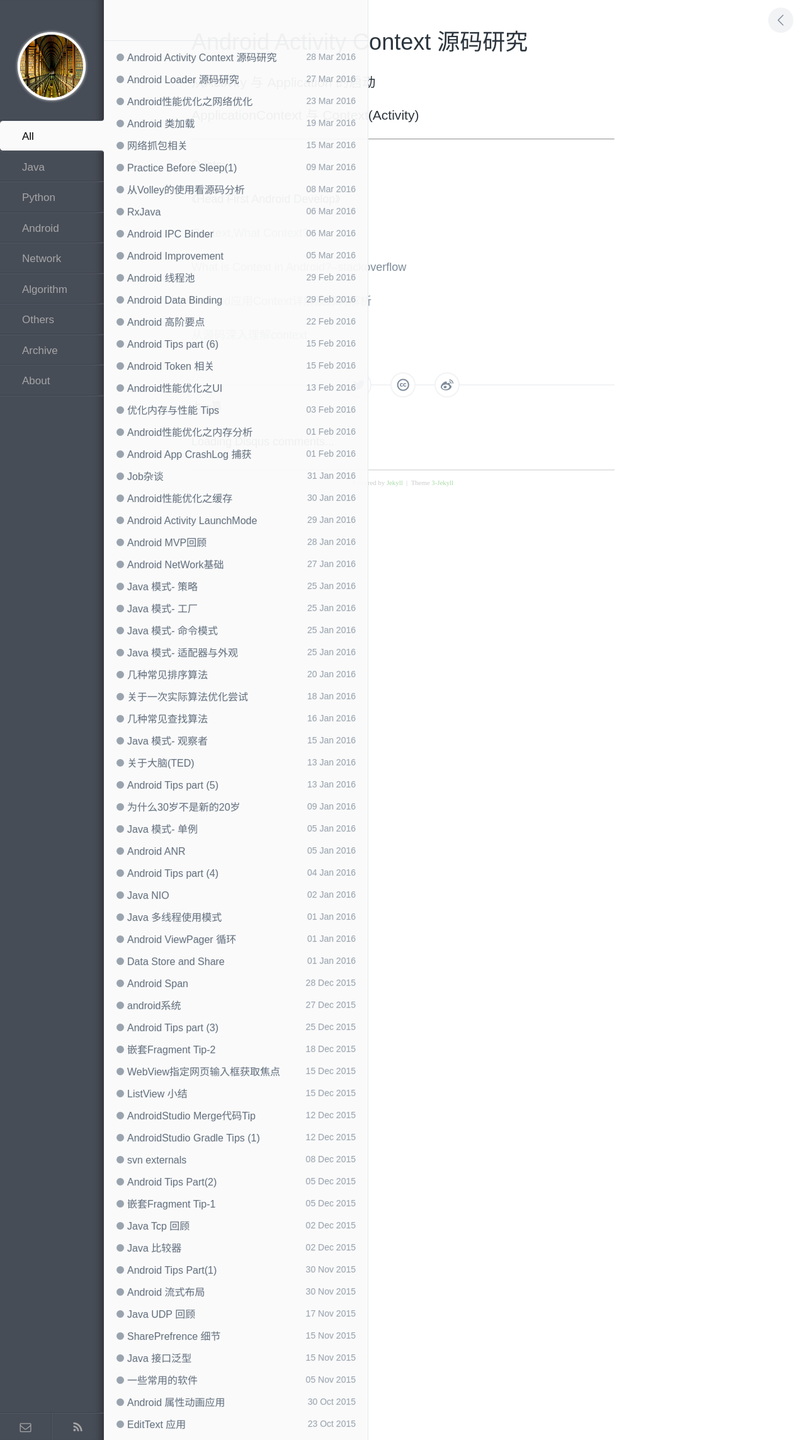
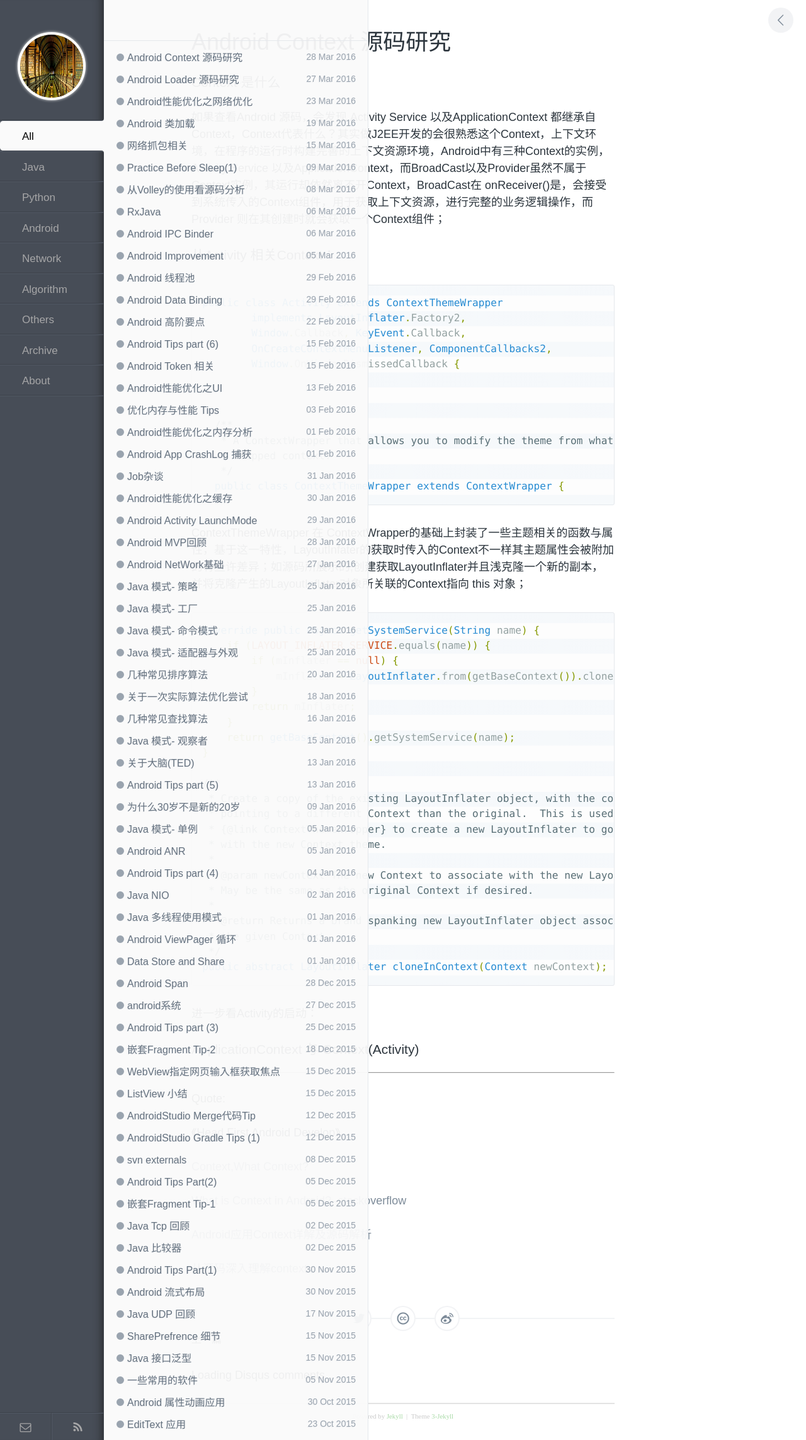
Before and after one commit to enlipan/enlipan.github.io, a Jekyll site: the page built from _posts/2016-03-28-android-activity-context.md, in a window 1280 px wide. Shown: the whole page at 63% size. Built offline with Jekyll 4.4.1, drawn with Linux system fonts in a browser that asks for light colours; nearby versions of some CDN libraries; comment, search, counter and statistics services are not loaded.

Commit message:
modify pages android context

```diff
--- a/_posts/2016-03-28-android-activity-context.md
+++ b/_posts/2016-03-28-android-activity-context.md
@@ -1,17 +1,69 @@
 ---
 layout: post
-title: Android Activity Context 源码研究
+title: Android  Context 源码研究
 category: android
 ---
 
+### Context 是什么
+
+如果查看Android 源码，会发现 Activity Service 以及ApplicationContext 都继承自Context，Context代表什么？其实做J2EE开发的会很熟悉这个Context，上下文环境，在程序的运行时构建完善的上下文资源环境，Android中有三种Context的实例，Activity Service 以及ApplicationContext，而BroadCast以及Provider虽然不属于Context实例，其运行却依然离不开Context，BroadCast在 onReceiver()是，会接受到系统传入的Context组件，用于获取上下文资源，进行完整的业务逻辑操作，而Provider 则在其创建时就会获取一个Context组件；
 
 
-###  从Activity 与 Application 的启动
+###  从Activity 相关Context：
+
+{% highlight java %}
+
+public class Activity extends ContextThemeWrapper
+        implements LayoutInflater.Factory2,
+        Window.Callback, KeyEvent.Callback,
+        OnCreateContextMenuListener, ComponentCallbacks2,
+        Window.OnWindowDismissedCallback {
 
 
 
+  /**
+   * A ContextWrapper that allows you to modify the theme from what is in the
+   * wrapped context.
+   */
+  public class ContextThemeWrapper extends ContextWrapper {
 
 
+{% endhighlight %}
+
+
+ContextThemeWrapper 在 ContextWrapper的基础上封装了一些主题相关的函数与属性，基于这一特性，LayoutInfater的获取时传入的Context不一样其主题属性会被附加的有些许差异；如源码所展示的,创建获取LayoutInflater并且浅克隆一个新的副本，并将克隆产生的LayoutInflater对象所关联的Context指向 this 对象；
+
+{% highlight java %}
+
+@Override public Object getSystemService(String name) {
+    if (LAYOUT_INFLATER_SERVICE.equals(name)) {
+        if (mInflater == null) {
+            mInflater = LayoutInflater.from(getBaseContext()).cloneInContext(this);
+        }
+        return mInflater;
+    }
+    return getBaseContext().getSystemService(name);
+}
+
+/**
+ * Create a copy of the existing LayoutInflater object, with the copy
+ * pointing to a different Context than the original.  This is used by
+ * {@link ContextThemeWrapper} to create a new LayoutInflater to go along
+ * with the new Context theme.
+ *
+ * @param newContext The new Context to associate with the new LayoutInflater.
+ * May be the same as the original Context if desired.
+ *
+ * @return Returns a brand spanking new LayoutInflater object associated with
+ * the given Context.
+ */
+public abstract LayoutInflater cloneInContext(Context newContext);
+
+
+{% endhighlight %}
+
+
+进一步看Activity的启动：
 
 ###  ApplicationContext 与 Context(Activity)
 
```
